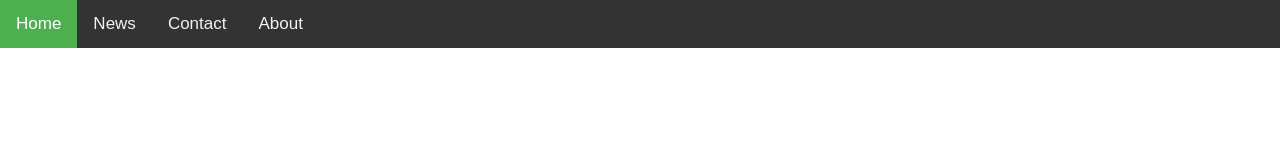
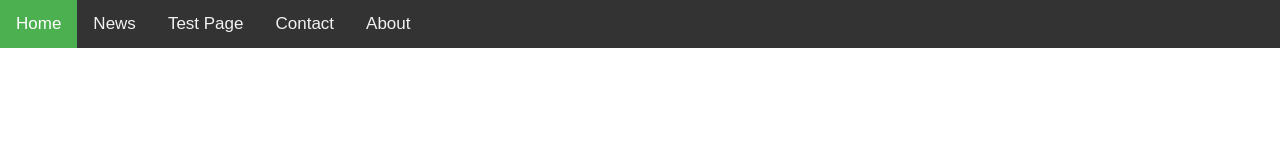
Before and after one commit to christama/department_website, a plain HTML site: page index.html in a window 1280 px wide. Drawn offline with Linux system fonts and the light colour scheme.

Commit message:
Test Page Issue Fixed

```diff
--- a/index.html
+++ b/index.html
@@ -38,6 +38,7 @@ body {
 <div class="topnav">
   <a class="active" href="#home">Home</a>
   <a href="#news">News</a>
+  <a href="testpage.html">Test Page</a>
   <a href="#contact">Contact</a>
   <a href="about-us.html">About</a>
 </div>
```
